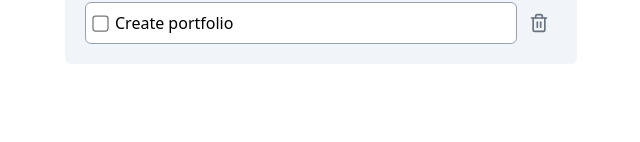
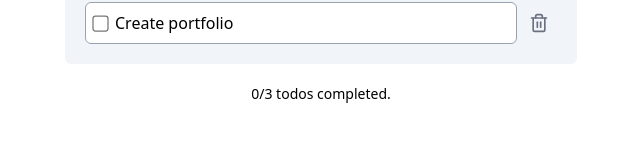
Before and after one commit to sovilleda07/todo-list-react, a React (Vite) app: page / in a window 1280 px wide. Shown: the part 280-422 px from the top of the page, without its empty margins (319-959 px from the left). Built offline with nearby package versions, Linux system fonts and the light colour scheme.

Commit message:
Create TodoSummary component and delete all todos completed

```diff
--- a/src/App.tsx
+++ b/src/App.tsx
@@ -2,6 +2,7 @@
 import { dummyData } from "./data/todos";
 import AddToForm from "./components/AddTodoForm";
 import TodoList from "./components/TodoList";
+import TodoSummary from "./components/TodoSummary";
 
 function App() {
   const [todos, setTodos] = useState(dummyData);
@@ -15,7 +16,7 @@
   function addTodo(title: string) {
     setTodos((prevTodos) => [
       {
-        id: prevTodos.length + 1,
+        id: Date.now(),
         title,
         completed: false,
       },
@@ -25,6 +26,10 @@
 
   function deleteTodo(id: number) {
     setTodos((prevTodos) => prevTodos.filter((todo) => todo.id !== id));
+  }
+
+  function deleteAllCompletedTodos() {
+    setTodos((prevTodos) => prevTodos.filter((todo) => !todo.completed));
   }
 
   return (
@@ -38,6 +43,7 @@
           onDelete={deleteTodo}
         />
       </div>
+      <TodoSummary todos={todos} deleteAllCompleted={deleteAllCompletedTodos} />
     </main>
   );
 }
--- /dev/null
+++ b/src/components/TodoSummary.tsx
@@ -0,0 +1,29 @@
+import type { Todo } from "../types/todo";
+
+interface TodoSummaryProps {
+  todos: Todo[];
+  deleteAllCompleted: () => void;
+}
+
+export default function TodoSummary({
+  todos,
+  deleteAllCompleted,
+}: TodoSummaryProps) {
+  const completedTodos = todos.filter((todo) => todo.completed);
+
+  return (
+    <div className="text-center space-y-2">
+      <p className="text-sm font-medium">
+        {completedTodos.length}/{todos.length} todos completed.
+      </p>
+      {completedTodos.length > 0 && (
+        <button
+          onClick={deleteAllCompleted}
+          className="text-red-500 hover:underline text-sm font-medium"
+        >
+          Delete all completed
+        </button>
+      )}
+    </div>
+  );
+}
```
